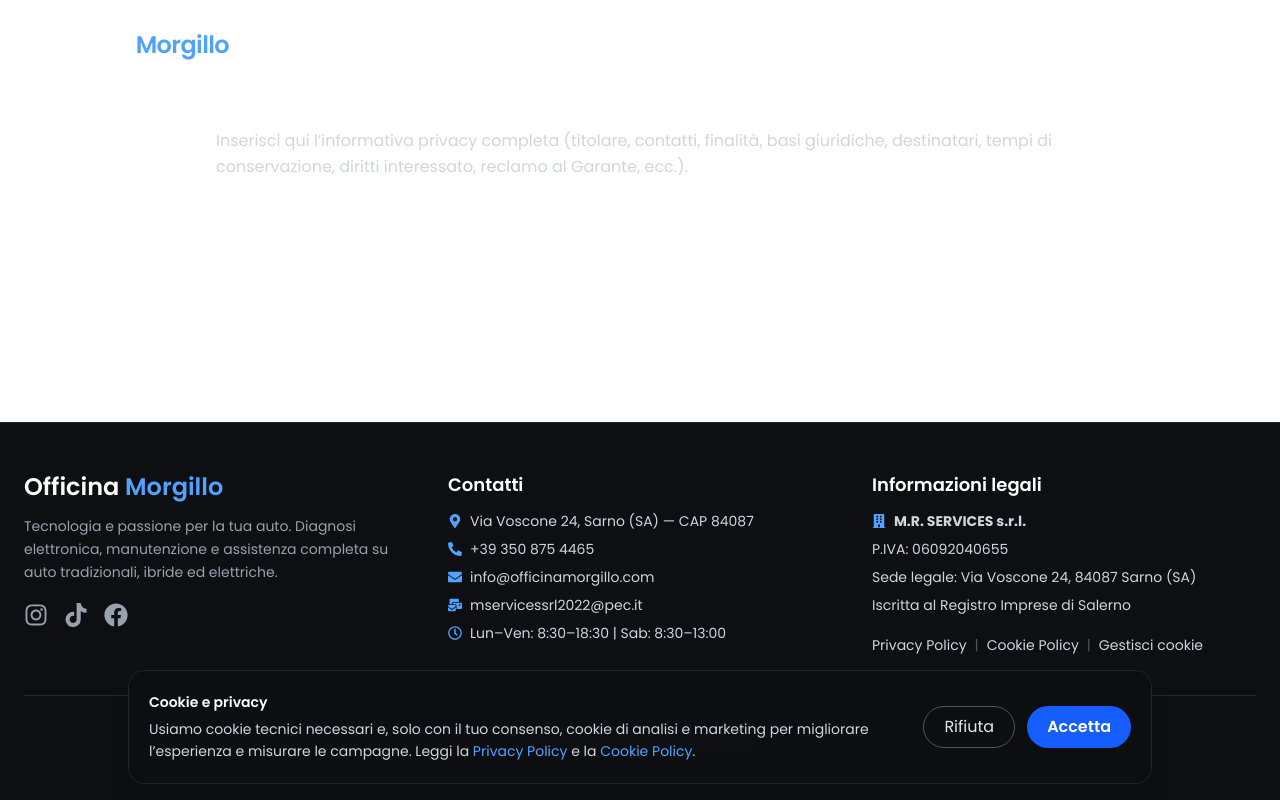
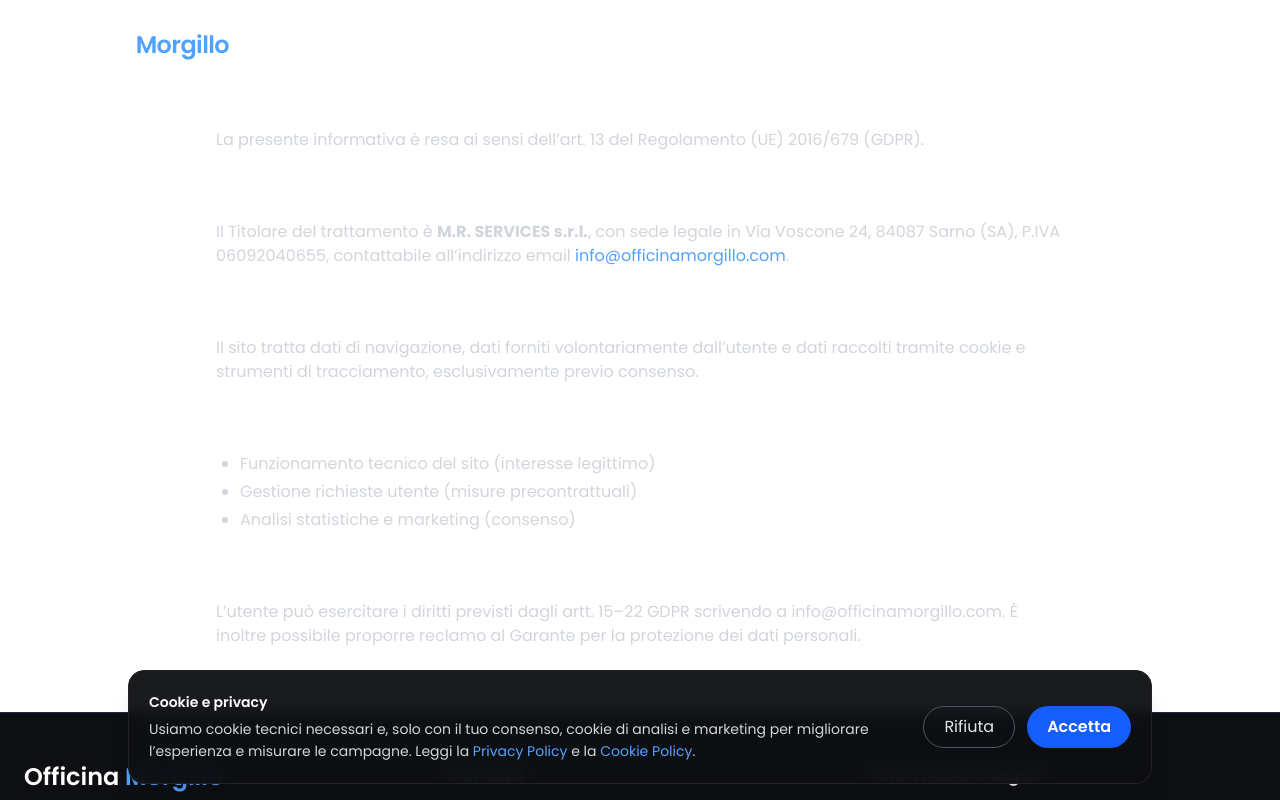
Before and after one commit to ciccla/officina-morgillo, a Next.js app: page /privacy in a window 1280 px wide. Shown: the top 800 px of the page. Built offline with nearby package versions, Linux system fonts and the light colour scheme.

Commit message:
aggiunta normative cookies e privacy

```diff
--- a/app/cookie-policy/page.js
+++ b/app/cookie-policy/page.js
@@ -1,12 +1,42 @@
-export const metadata = { title: "Cookie Policy | Officina Morgillo" };
+export const metadata = {
+  title: "Cookie Policy | Officina Morgillo",
+};
 
 export default function CookiePolicyPage() {
   return (
     <main className="max-w-4xl mx-auto px-6 py-16 text-white">
       <h1 className="text-4xl font-bold mb-6">Cookie Policy</h1>
-      <p className="text-gray-300 leading-relaxed">
-        Spiega cookie tecnici (necessari) e cookie di analisi/marketing (solo con consenso).
-        Indica come modificare/revocare il consenso (es. pulsante “Gestisci cookie” nel footer).
+
+      <p className="text-gray-300 mb-6">
+        La presente informativa è resa ai sensi delle Linee guida cookie del
+        Garante per la protezione dei dati personali (10 giugno 2021).
+      </p>
+
+      <h2 className="text-xl font-semibold text-white mt-8 mb-2">
+        Tipologie di cookie
+      </h2>
+
+      <ul className="text-gray-300 list-disc pl-6 space-y-1">
+        <li>
+          <strong>Cookie tecnici</strong>: necessari al funzionamento del sito
+        </li>
+        <li>
+          <strong>Cookie di analisi</strong>: raccolgono dati statistici in forma
+          aggregata, solo previo consenso
+        </li>
+        <li>
+          <strong>Cookie di marketing</strong>: utilizzati per misurare le
+          campagne pubblicitarie, solo previo consenso
+        </li>
+      </ul>
+
+      <h2 className="text-xl font-semibold text-white mt-8 mb-2">
+        Gestione del consenso
+      </h2>
+      <p className="text-gray-300">
+        L’utente può esprimere o revocare il consenso in qualsiasi momento
+        tramite il banner cookie o il pulsante “Gestisci cookie” presente nel
+        footer del sito.
       </p>
     </main>
   );
--- a/app/privacy/page.js
+++ b/app/privacy/page.js
@@ -1,13 +1,57 @@
-export const metadata = { title: "Privacy Policy | Officina Morgillo" };
+export const metadata = {
+  title: "Privacy Policy | Officina Morgillo",
+};
 
 export default function PrivacyPage() {
   return (
     <main className="max-w-4xl mx-auto px-6 py-16 text-white">
       <h1 className="text-4xl font-bold mb-6">Privacy Policy</h1>
-      <p className="text-gray-300 leading-relaxed">
-        Inserisci qui l’informativa privacy completa (titolare, contatti, finalità,
-        basi giuridiche, destinatari, tempi di conservazione, diritti interessato,
-        reclamo al Garante, ecc.).
+
+      <p className="text-gray-300 mb-6">
+        La presente informativa è resa ai sensi dell’art. 13 del Regolamento (UE)
+        2016/679 (GDPR).
+      </p>
+
+      <h2 className="text-xl font-semibold text-white mt-8 mb-2">
+        1. Titolare del trattamento
+      </h2>
+      <p className="text-gray-300">
+        Il Titolare del trattamento è <strong>M.R. SERVICES s.r.l.</strong>, con
+        sede legale in Via Voscone 24, 84087 Sarno (SA), P.IVA 06092040655,
+        contattabile all’indirizzo email{" "}
+        <a
+          href="mailto:info@officinamorgillo.com"
+          className="text-blue-400 hover:underline"
+        >
+          info@officinamorgillo.com
+        </a>.
+      </p>
+
+      <h2 className="text-xl font-semibold text-white mt-8 mb-2">
+        2. Tipologie di dati trattati
+      </h2>
+      <p className="text-gray-300">
+        Il sito tratta dati di navigazione, dati forniti volontariamente
+        dall’utente e dati raccolti tramite cookie e strumenti di tracciamento,
+        esclusivamente previo consenso.
+      </p>
+
+      <h2 className="text-xl font-semibold text-white mt-8 mb-2">
+        3. Finalità e base giuridica
+      </h2>
+      <ul className="text-gray-300 list-disc pl-6 space-y-1">
+        <li>Funzionamento tecnico del sito (interesse legittimo)</li>
+        <li>Gestione richieste utente (misure precontrattuali)</li>
+        <li>Analisi statistiche e marketing (consenso)</li>
+      </ul>
+
+      <h2 className="text-xl font-semibold text-white mt-8 mb-2">
+        4. Diritti dell’interessato
+      </h2>
+      <p className="text-gray-300">
+        L’utente può esercitare i diritti previsti dagli artt. 15–22 GDPR
+        scrivendo a info@officinamorgillo.com. È inoltre possibile proporre
+        reclamo al Garante per la protezione dei dati personali.
       </p>
     </main>
   );
```
